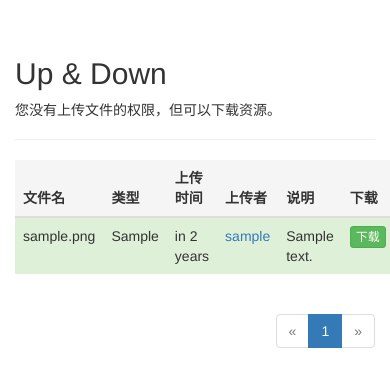
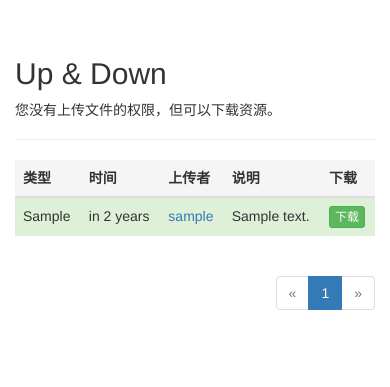
Before and after one commit to vsxd/Mysite_flask, a Flask app: page /updown/ in a window 390 px wide. Shown: the part 55-442 px from the top of the page. Run offline with Flask 2, Linux system fonts and the light colour scheme; tables that the repository leaves empty hold one stand-in row (values such as "Sample post"); some libraries are stand-ins or nearby versions.

Commit message:
optimize mobile display in up&down

```diff
--- a/app/templates/updown/updown.html
+++ b/app/templates/updown/updown.html
@@ -19,9 +19,9 @@
 
 <table class="table">
     <thead>
-        <th class="active">文件名</th>
+        <th class="active hidden-xs">文件名</th>
         <th class="active">类型</th>
-        <th class="active">上传时间</th>
+        <th class="active">时间</th>
         <th class="active">上传者</th>
         <th class='active'>说明</th>
         <th class='active'>下载</th>
@@ -33,7 +33,7 @@
             {% if file.disabled %} <tr class="bg-danger">
             {% else %}
             <tr class="bg-success"> {% endif %}
-                <td>{{ file.filename }}
+                <td class="hidden-xs">{{ file.filename }}
                 {% if current_user.can(Permission.ADMIN) %}
                     {% if file.disabled %}
                         <a class="btn btn-default btn-xs" href="{{ url_for('updown.download_enable', id=file.id) }}">启用</a>
```
